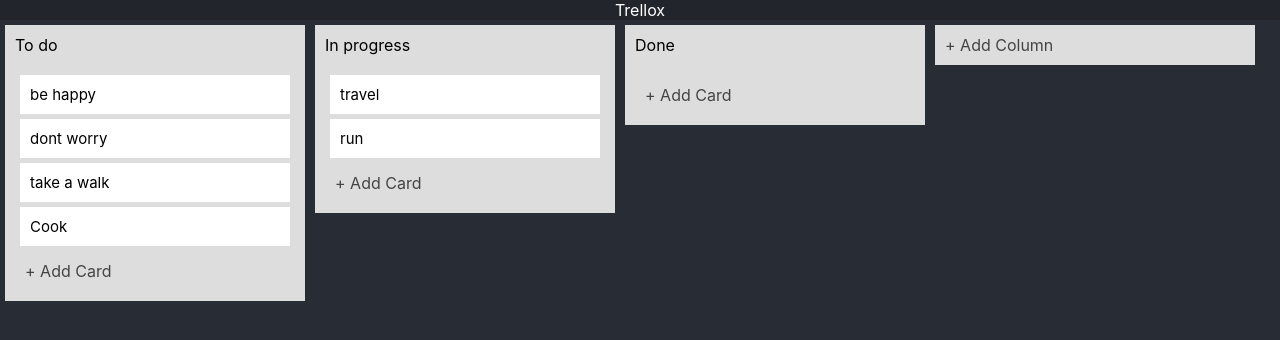
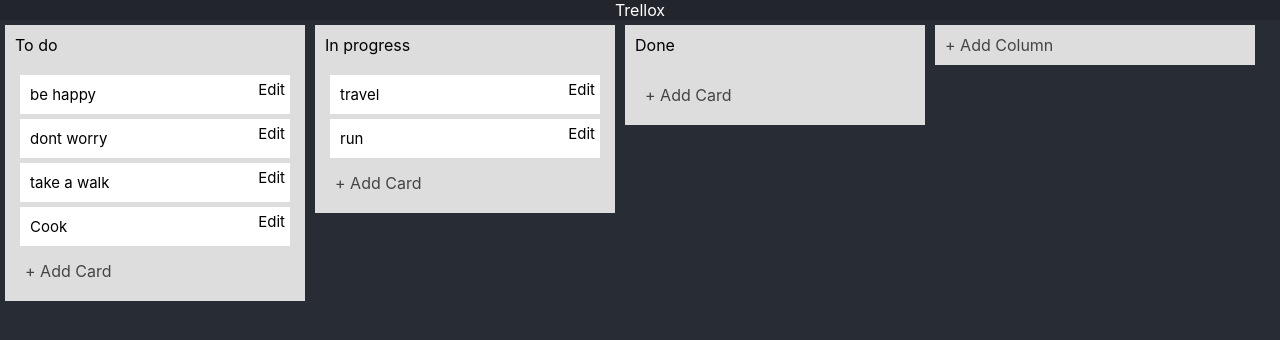
Before and after one commit to kayacihan/trellox, a React (Create React App) app: page / in a window 1280 px wide. Shown: the top 340 px of the page. Built offline with nearby package versions, Linux system fonts and the light colour scheme.

Commit message:
CardEdit added

```diff
--- a/src/App.css
+++ b/src/App.css
@@ -2,7 +2,6 @@
   background-color: #282c34;
   height: 100vh;
 }
-
 
 .App-header {
   background: rgba(0, 0, 0, 0.15);
@@ -40,7 +39,6 @@
   color: #444;
 }
 
-
 .Cards {
   background: #ddd;
   height: fit-content;
@@ -49,7 +47,9 @@
 }
 
 .Card {
-  background: #fff;
+  position: relative;
+  cursor: pointer;
+  background: white;
   margin: 5px;
   padding: 10px;
   font-size: 15px;
@@ -59,5 +59,22 @@
 .Column-Title-Edit{
   display: flex;
   max-height: 20px;
+}
 
+.Card-Edits {
+  position: absolute;
+  top: 5px;
+  right: 5px;
+  display: flex;
+  flex-direction: row;
+  justify-content: flex-end;
 }
+
+.Card-Edit {
+ cursor: pointer;
+ display: flex;
+}
+
+.Edit-Buttons {
+  display: flex;
+}
--- a/src/components/Card.js
+++ b/src/components/Card.js
@@ -1,13 +1,31 @@
-import React, { Component } from "react";
+import React, { useState, useContext } from "react";
+import { TaskContext } from '../utils/TaskContext'
+import NewCard from './NewCard'
 
-class Card extends Component {
-    render() {
+export default function Card(props) {
+    const { data, setData } = useContext(TaskContext)
+    const [editingCard, setEditingCard] = useState(false)
         return (
             <div className="Card">
-                {this.props.task}
+                {!editingCard
+                    ? <div>
+                        {props.task.content}
+                        <div className="Card-Edits">
+                            <div className="Card-Edit"
+                                onClick={() => setEditingCard(!editingCard)}
+                            >
+                                Edit
+                    </div>
+                        </div>
+                    </div>
+                    : <NewCard
+                        mode={"EDIT"}
+                        content={props.task.content}
+                        taskid={props.task.id}
+                        closeEdit={() => setEditingCard(!editingCard)}
+                    />
+                }
+
             </div>
         )
-    }
 }
-
-export default Card
--- a/src/components/Cards.js
+++ b/src/components/Cards.js
@@ -21,7 +21,7 @@
                                             {...provided.draggableProps}
                                         {...provided.dragHandleProps}
                                         >
-                                        <Card key={task} task={data.tasks[task].content} />
+                                        <Card key={task} task={data.tasks[task]} />
                                         </div>
                                     )}
                                 </Draggable>
--- a/src/components/NewCard.js
+++ b/src/components/NewCard.js
@@ -7,20 +7,26 @@
     const { data, setData } = useContext(TaskContext)
 
     const mySubmitHandler = (e) => {
-        setData(operation({ reducer: "ADD_NEW_CARD", data: { content, data, columnid: params.columnid } }))
+        console.log(params)
+        setData(
+            params.mode !== "EDIT"
+                ? operation({ reducer: "ADD_NEW_CARD", data: { content, data, columnid: params.columnid } })
+                : operation({ reducer: "EDIT_CARD", data: { content, data, taskid: params.taskid } })
+        )
         params.closeEdit()
     }
     const myChangeHandler = (event) => {
         setContent(event.target.value);
     }
     return (
-        <div className="Card-Edit">
+        <div className="Card-Editor">
             <input
                 type='text'
                 value={content}
                 placeholder="Enter card title..."
                 onChange={myChangeHandler}
             />
+            <div className="Edit-Buttons">
             <button
                 type="button"
                 onClick={mySubmitHandler}
@@ -29,6 +35,7 @@
                 type="button"
                 onClick={params.closeEdit}
             >Cancel</button>
+            </div>
         </div>
     );
 }
--- a/src/utils/DataOperation.js
+++ b/src/utils/DataOperation.js
@@ -39,6 +39,17 @@
                     }
                 }
             })
+        case "EDIT_CARD":
+            return ({
+                ...data,
+                tasks: {
+                    ...data.tasks,
+                    [params.data.taskid]: {
+                        id: params.data.taskid,
+                        content: params.data.content
+                    }
+                }
+            })
         default:
             return {}
     }
```
